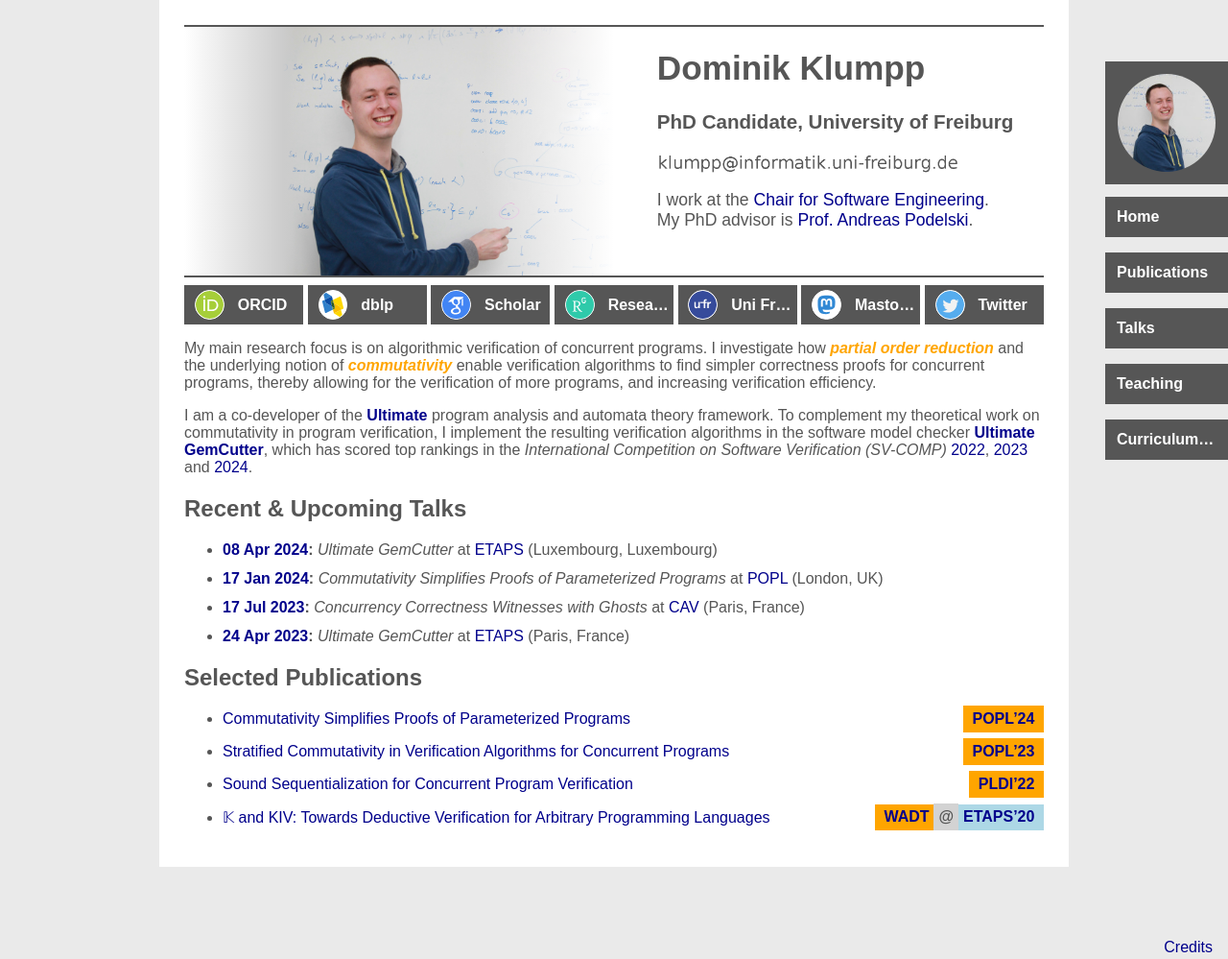
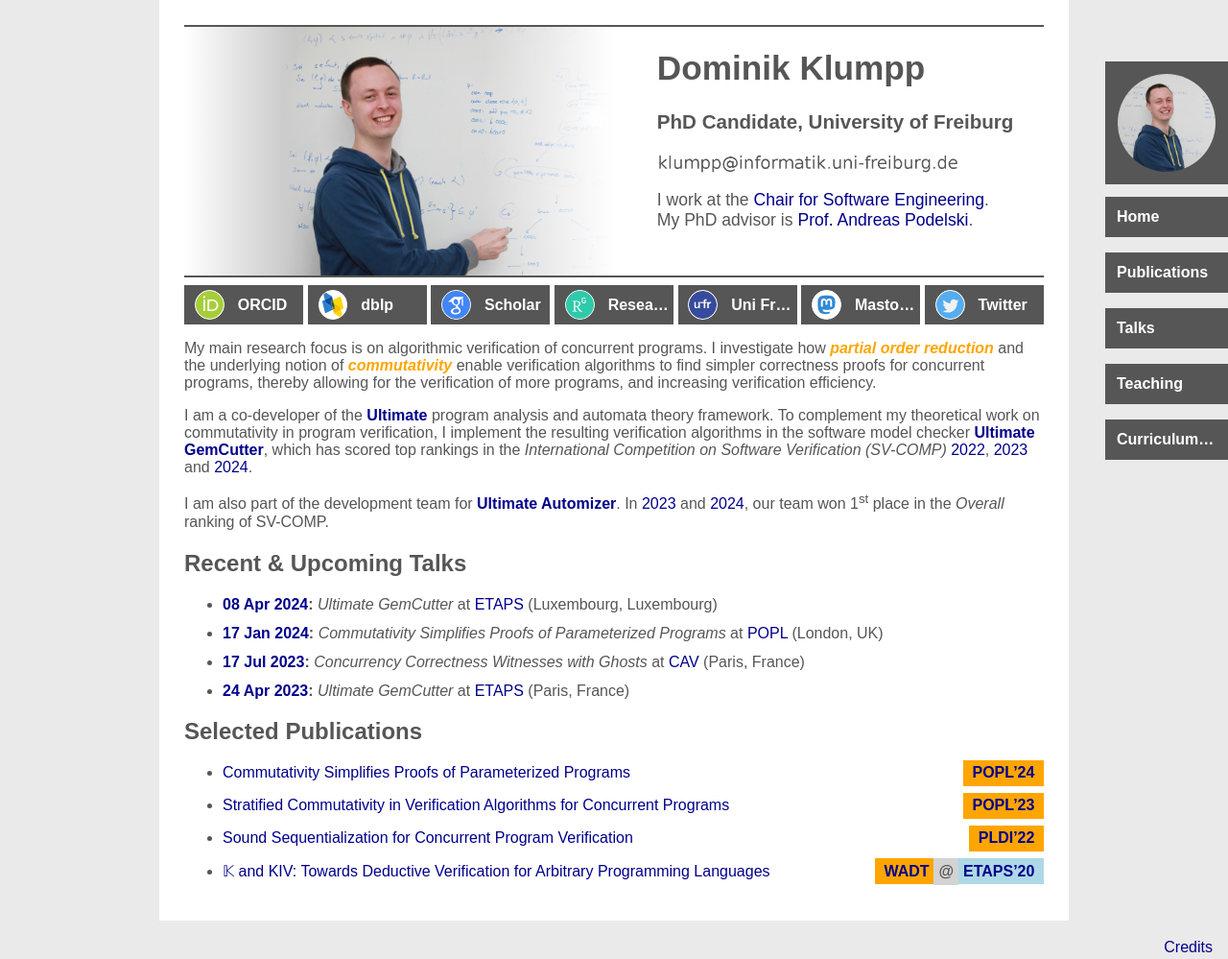
Before and after one commit to maul-esel/personal-website, a Jekyll site: the page built from index.markdown, in a window 1280 px wide and 999 px high. Shown: the whole window at 96% size. Built offline with Jekyll 4.4.1, drawn with Linux system fonts in a browser that asks for light colours.

Commit message:
add automizer wins

```diff
--- a/index.markdown
+++ b/index.markdown
@@ -73,6 +73,9 @@ I am a co-developer of the [**Ultimate**](https://ultimate-pa.org/) program anal
 To complement my theoretical work on commutativity in program verification, I implement the resulting verification algorithms in the software model checker [**Ultimate GemCutter**](https://ultimate-pa.org/?ui=tool&tool=gemcutter),
 which has scored top rankings in the _International Competition on Software Verification (SV-COMP)_ [2022](https://sv-comp.sosy-lab.org/2022/results/results-verified/), [2023](https://sv-comp.sosy-lab.org/2023/results/results-verified/) and [2024](https://sv-comp.sosy-lab.org/2024/results/results-verified/).
 
+I am also part of the development team for [**Ultimate Automizer**](https://ultimate-pa.org/?ui=tool&tool=automizer).
+In [2023](https://sv-comp.sosy-lab.org/2023/results/results-verified/) and [2024](https://sv-comp.sosy-lab.org/2024/results/results-verified/), our team won 1<sup>st</sup> place in the _Overall_ ranking of SV-COMP.
+
 ## Recent & Upcoming Talks
 
 {% for talkitem in site.data.talks limit: 4 -%}
```
